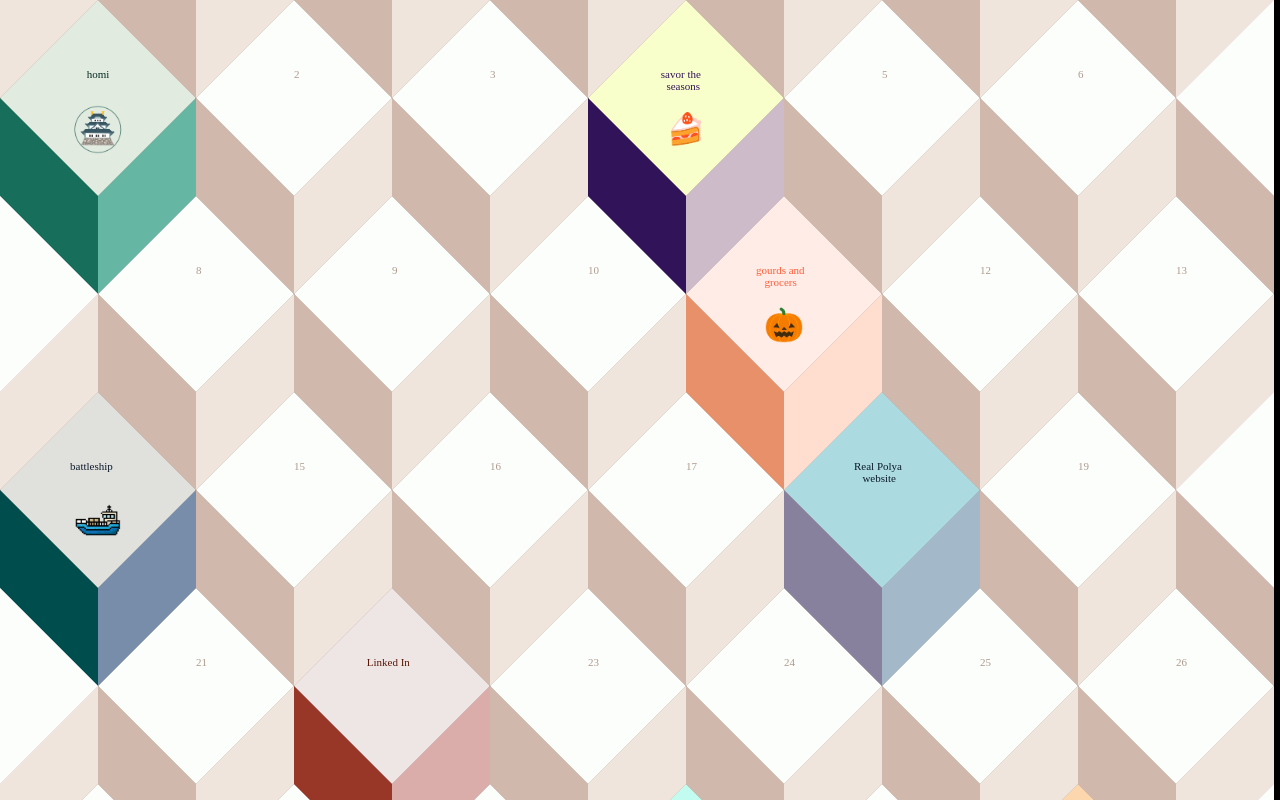
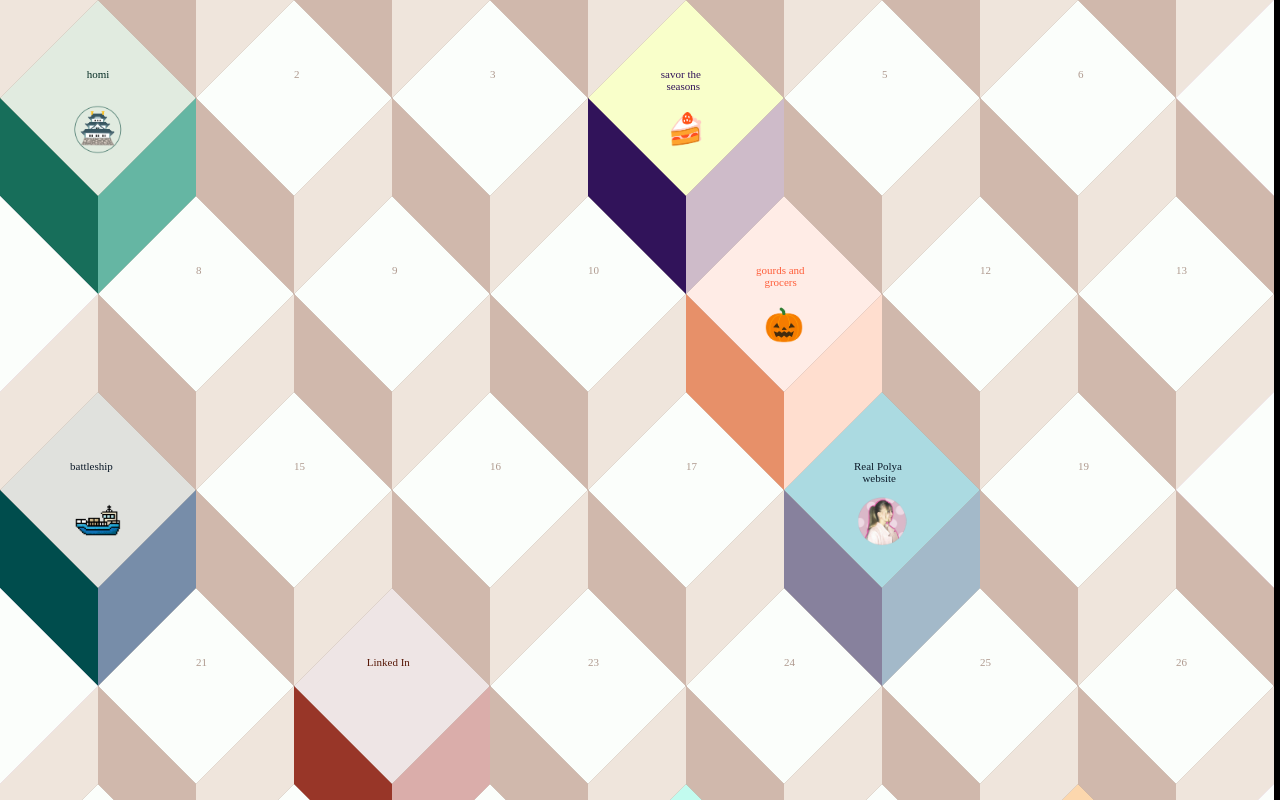
Before and after one commit to realpolya/portfolio, a plain HTML site: page index.html in a window 1280 px wide. Shown: the top 800 px of the page. Drawn offline with Linux system fonts and the light colour scheme.

Commit message:
introduce favicon

```diff
--- a/app.js
+++ b/app.js
@@ -14,8 +14,10 @@ const textOrders = ["homi", "savor the seasons",
     "gourds and grocers", "battleship", "Real Polya website", "Linked In",
     "fun fact!", "photo here"]
 const iconSrcs = ["./assets/homi.png", "./assets/savor.png",
-    "./assets/gourds.png", "./assets/battleship.png"]
-const linksToSites = ["https://homi-realpolya.netlify.app/"]
+    "./assets/gourds.png", "./assets/battleship.png", "./assets/rp.png"]
+const linksToSites = ["https://homi-realpolya.netlify.app/", "https://savor-the-seasons.netlify.app/",
+    "https://gourds-and-grocers-fc1e690d830c.herokuapp.com/", "https://realpolya.github.io/battleship-game/index.html"
+]
 
 // extra arrays for coloring cubes
 const belowLeft = [];
@@ -40,6 +42,9 @@ cubes:
 - photo cube
 
 */
+
+// TODO: introduce a game Color a Cube!
+// FIXME: if yes, then fix the glitch of adjacent cubes below not coloring both cubes
 
 /*-------------------------------- Variables --------------------------------*/
 
--- a/index.html
+++ b/index.html
@@ -6,6 +6,9 @@
         <meta name="viewport" content="width=device-width, initial-scale=1.0">
         <link rel="stylesheet" href="./style.css">
         <script src="./app.js" type="module" defer></script>
+
+        <!-- site favicon -->
+        <link rel="icon" type="image/x-icon" href="./assets/cube.ico">
 
         <!--Google font below-->
         <link rel="preconnect" href="https://fonts.googleapis.com">
```
Also changed, not shown: assets/cube.ico (added), assets/rp.png (added).
